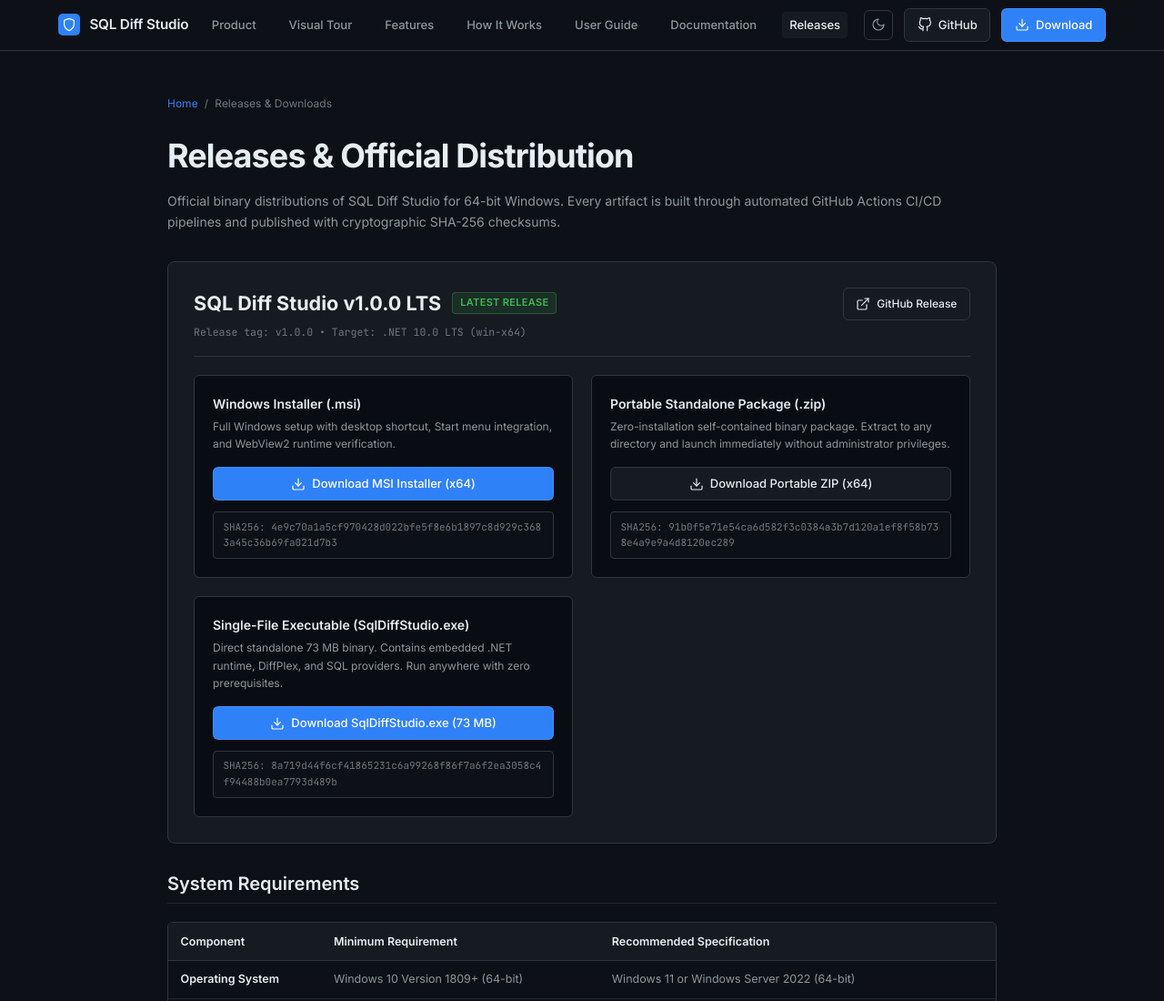
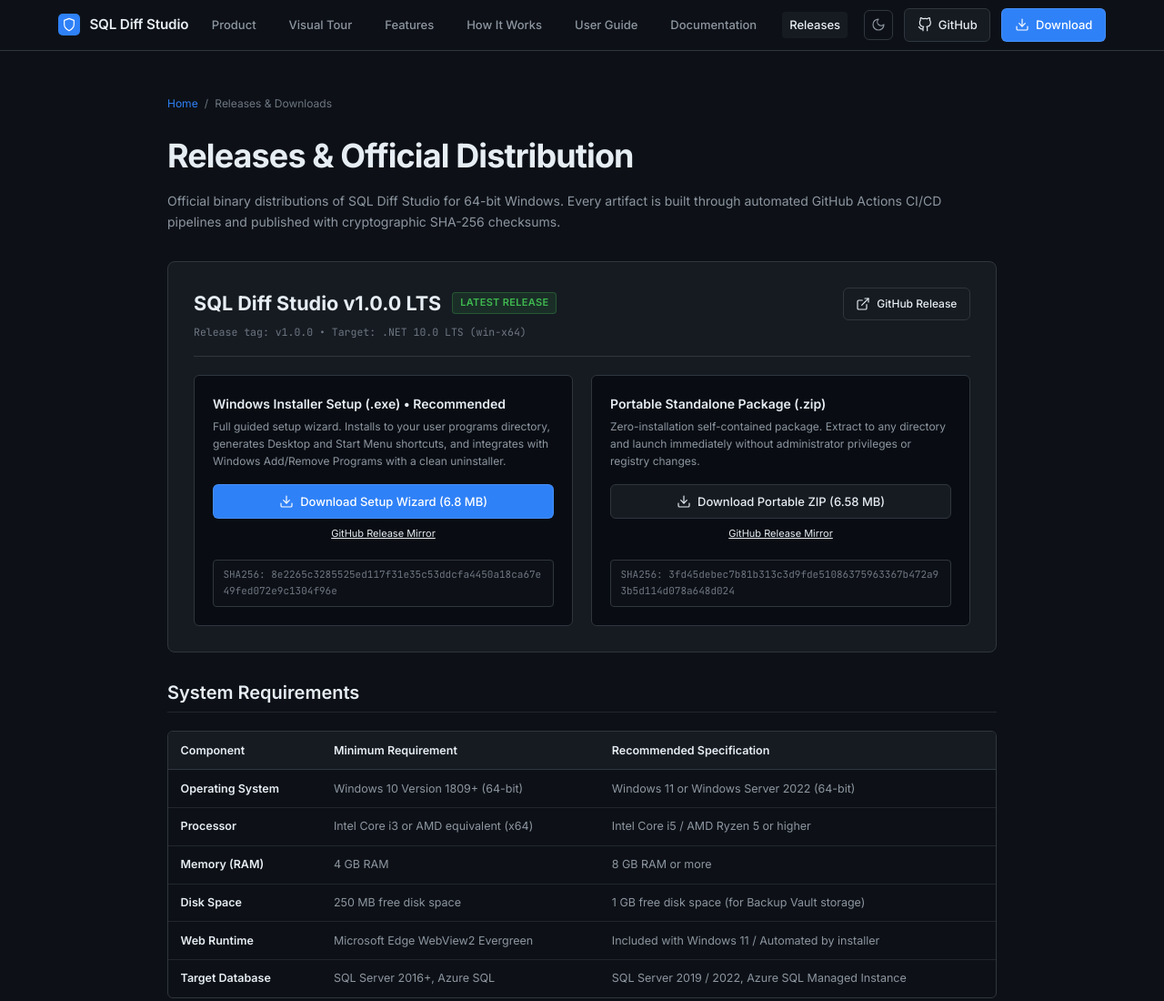
Before and after one commit to vishal-07-prajapati/safedeploy-studio-site, a plain HTML site: page releases.html in a window 1280 px wide. Shown: the top 1100 px of the page at 91% size. Drawn offline with Linux system fonts and the light colour scheme.

Commit message:
feat(distribution): host official Windows Setup Wizard and Portable Zip directly on site

```diff
--- a/releases.html
+++ b/releases.html
@@ -79,18 +79,23 @@
             </div>
 
             <div class="download-grid">
-                <!-- Windows Installer Card -->
+                <!-- Windows Installer Setup Wizard Card -->
                 <div class="download-item">
-                    <div class="download-title">Windows Installer (.msi)</div>
+                    <div class="download-title">Windows Installer Setup (.exe) &bull; Recommended</div>
                     <p class="download-desc">
-                        Full Windows setup with desktop shortcut, Start menu integration, and WebView2 runtime verification.
+                        Full guided setup wizard. Installs to your user programs directory, generates Desktop and Start Menu shortcuts, and integrates with Windows Add/Remove Programs with a clean uninstaller.
                     </p>
-                    <a href="https://github.com/vishal-07-prajapati/safedeploy-studio/releases/download/v1.0.0/SqlDiffStudio-Setup.msi" class="btn btn-primary" style="justify-content: center;">
+                    <a href="downloads/SqlDiffStudio-Setup.exe" download="SqlDiffStudio-Setup.exe" class="btn btn-primary" style="justify-content: center; margin-bottom: 0.5rem;">
                         <svg class="icon" viewBox="0 0 24 24"><path d="M21 15v4a2 2 0 0 1-2 2H5a2 2 0 0 1-2-2v-4"/><polyline points="7 10 12 15 17 10"/><line x1="12" y1="15" x2="12" y2="3"/></svg>
-                        <span>Download MSI Installer (x64)</span>
+                        <span>Download Setup Wizard (6.8 MB)</span>
                     </a>
+                    <div style="display: flex; gap: 0.5rem; justify-content: center; margin-bottom: 0.5rem;">
+                        <a href="https://github.com/vishal-07-prajapati/safedeploy-studio/releases/download/v1.0.0/SqlDiffStudio-Setup.exe" target="_blank" rel="noopener noreferrer" style="font-size: 11px; color: var(--color-accent-fg); text-decoration: underline;">
+                            GitHub Release Mirror
+                        </a>
+                    </div>
                     <div class="checksum-box">
-                        <span>SHA256: 4e9c70a1a5cf970428d022bfe5f8e6b1897c8d929c3683a45c36b69fa021d7b3</span>
+                        <span>SHA256: 8e2265c3285525ed117f31e35c53ddcfa4450a18ca67e49fed072e9c1304f96e</span>
                     </div>
                 </div>
 
@@ -98,28 +103,19 @@
                 <div class="download-item">
                     <div class="download-title">Portable Standalone Package (.zip)</div>
                     <p class="download-desc">
-                        Zero-installation self-contained binary package. Extract to any directory and launch immediately without administrator privileges.
+                        Zero-installation self-contained package. Extract to any directory and launch immediately without administrator privileges or registry changes.
                     </p>
-                    <a href="https://github.com/vishal-07-prajapati/safedeploy-studio/releases/download/v1.0.0/SqlDiffStudio-Portable-win-x64.zip" class="btn btn-secondary" style="justify-content: center;">
+                    <a href="downloads/SqlDiffStudio-v1.0.0-win-x64.zip" download="SqlDiffStudio-v1.0.0-win-x64.zip" class="btn btn-secondary" style="justify-content: center; margin-bottom: 0.5rem;">
                         <svg class="icon" viewBox="0 0 24 24"><path d="M21 15v4a2 2 0 0 1-2 2H5a2 2 0 0 1-2-2v-4"/><polyline points="7 10 12 15 17 10"/><line x1="12" y1="15" x2="12" y2="3"/></svg>
-                        <span>Download Portable ZIP (x64)</span>
+                        <span>Download Portable ZIP (6.58 MB)</span>
                     </a>
+                    <div style="display: flex; gap: 0.5rem; justify-content: center; margin-bottom: 0.5rem;">
+                        <a href="https://github.com/vishal-07-prajapati/safedeploy-studio/releases/download/v1.0.0/SqlDiffStudio-v1.0.0-win-x64.zip" target="_blank" rel="noopener noreferrer" style="font-size: 11px; color: var(--color-accent-fg); text-decoration: underline;">
+                            GitHub Release Mirror
+                        </a>
+                    </div>
                     <div class="checksum-box">
-                        <span>SHA256: 91b0f5e71e54ca6d582f3c0384a3b7d120a1ef8f58b738e4a9e9a4d8120ec289</span>
-                    </div>
-                </div>
-                <!-- Single-File Standalone Executable Card -->
-                <div class="download-item">
-                    <div class="download-title">Single-File Executable (SqlDiffStudio.exe)</div>
-                    <p class="download-desc">
-                        Direct standalone 73 MB binary. Contains embedded .NET runtime, DiffPlex, and SQL providers. Run anywhere with zero prerequisites.
-                    </p>
-                    <a href="https://github.com/vishal-07-prajapati/safedeploy-studio/releases/download/v1.0.0/SqlDiffStudio.exe" class="btn btn-primary" style="justify-content: center;">
-                        <svg class="icon" viewBox="0 0 24 24"><path d="M21 15v4a2 2 0 0 1-2 2H5a2 2 0 0 1-2-2v-4"/><polyline points="7 10 12 15 17 10"/><line x1="12" y1="15" x2="12" y2="3"/></svg>
-                        <span>Download SqlDiffStudio.exe (73 MB)</span>
-                    </a>
-                    <div class="checksum-box">
-                        <span>SHA256: 8a719d44f6cf41865231c6a99268f86f7a6f2ea3058c4f94488b0ea7793d489b</span>
+                        <span>SHA256: 3fd45debec7b81b313c3d9fde51086375963367b472a93b5d114d078a648d024</span>
                     </div>
                 </div>
             </div>
```
Also changed, not shown: user-guide.html (+2 -2 lines), 2 other files.
